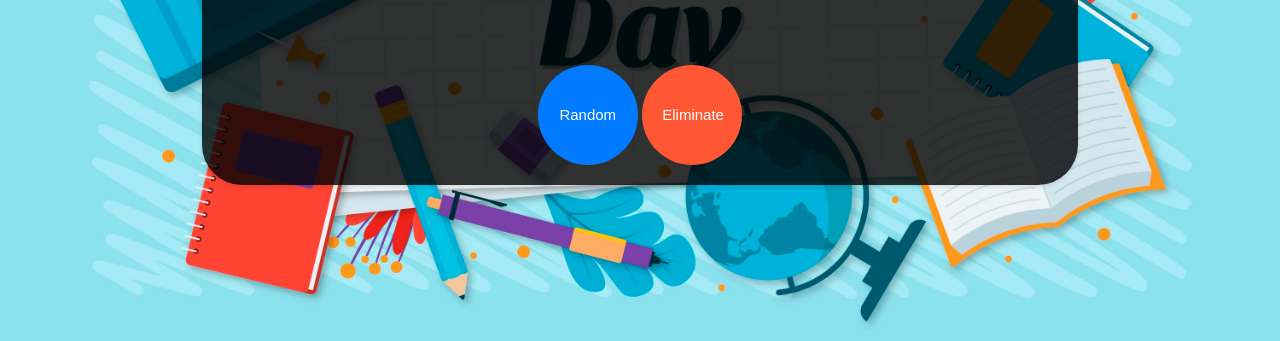
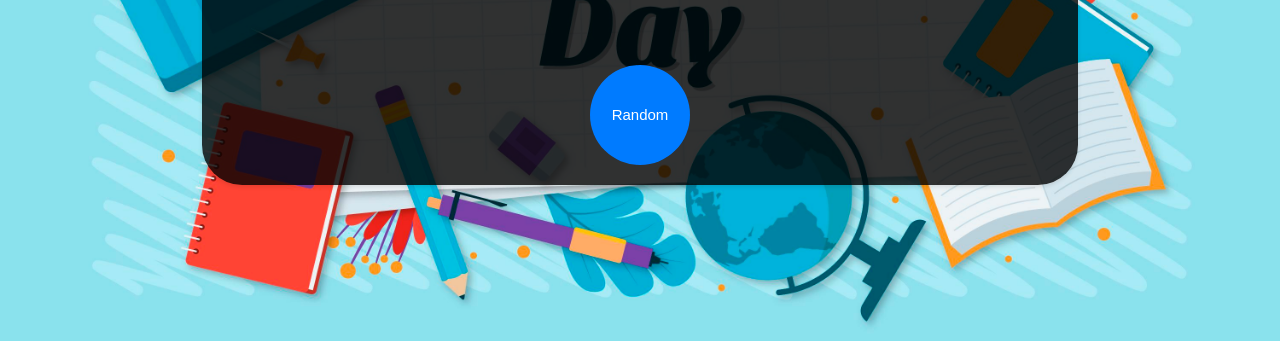
Before and after one commit to Gunkar16/Random-Generator, a plain HTML site: page Teachers.html in a window 1280 px wide. Shown: the part 459-800 px from the top of the page. Drawn offline with Linux system fonts and the light colour scheme.

Commit message:
Add files via upload

```diff
--- a/Teachers.html
+++ b/Teachers.html
@@ -21,7 +21,6 @@
                     <h2>Random Name:</h2>
                     <p id="random-name" class="fly-in">Click 'Randomize' to get a name</p>
                     <button id="randomize-button">Random</button>
-                    <button id="eliminate-button">         Eliminate</button>
                 </div>
 
 
```
